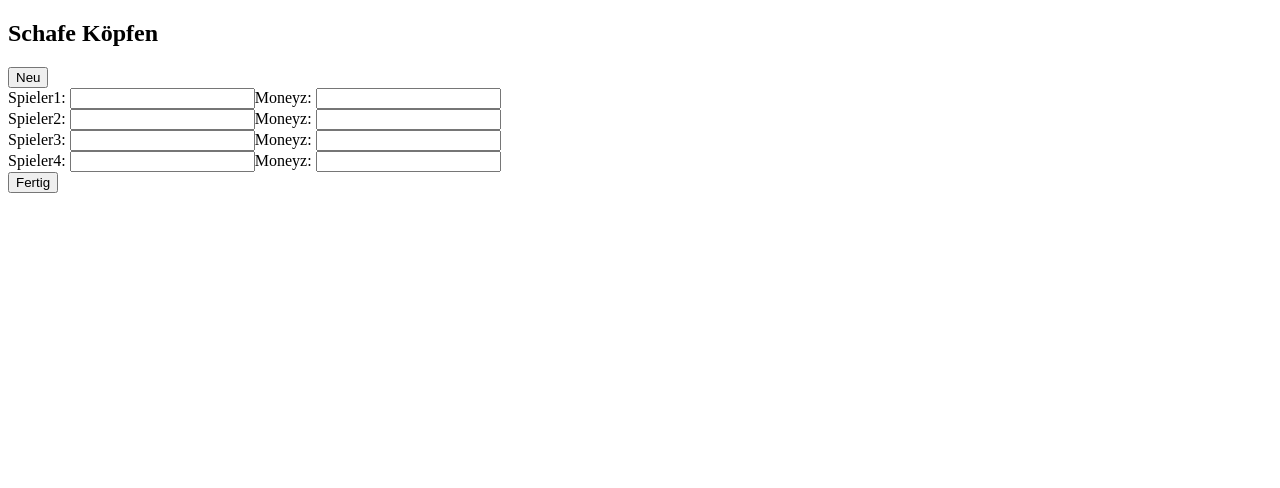
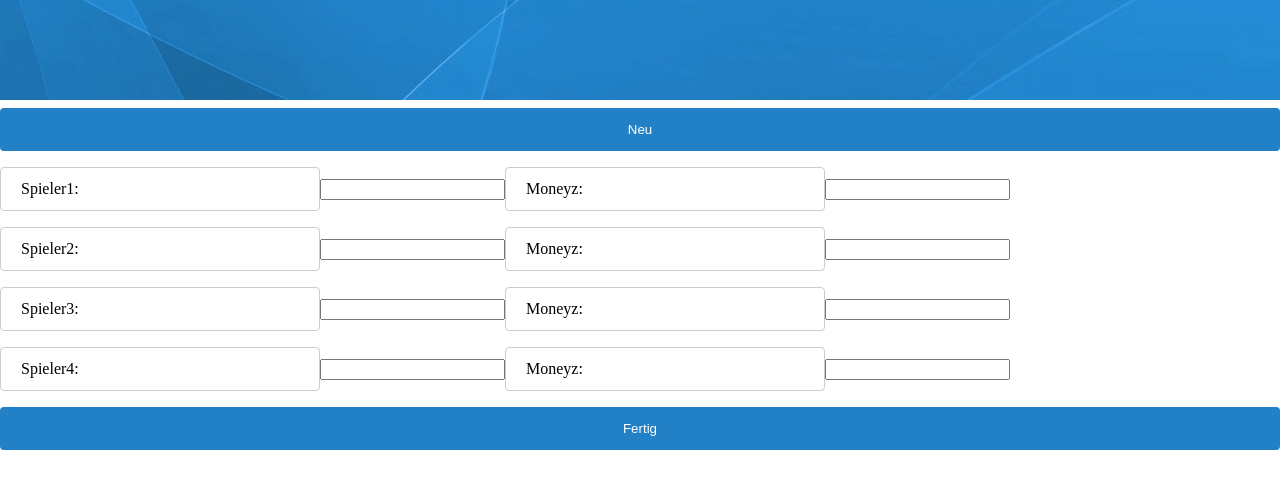
Before and after one commit to SimonFolger/angular-card-table, an Angular app in the folder angular-card-app/: page / in a window 1280 px wide. Shown: the top 488 px of the page. Built offline with nearby package versions, Linux system fonts and the light colour scheme.

Commit message:
added Header, modified css

```diff
--- a/angular-card-app/src/app/app.component.css
+++ b/angular-card-app/src/app/app.component.css
@@ -8,9 +8,39 @@ th, td {
     padding: 8px;
 }
 
-tr:nth-child(even){background-color: #f2f2f2}
+tr:nth-child(even){background-color: #53a6dc}
 
 th {
-    background-color: #4CAF50;
+    background-color:#2280c6;
     color: white;
 }
+
+label {
+  width: 25%;
+    padding: 12px 20px;
+    margin: 8px 0;
+    display: inline-block;
+    border: 1px solid #ccc;
+    border-radius: 4px;
+    box-sizing: border-box;
+}
+
+button {
+  width: 100%;
+    background-color:   #2280c6;
+    color: white;
+    padding: 14px 20px;
+    margin: 8px 0;
+    border: none;
+    border-radius: 4px;
+    cursor: pointer;
+}
+
+button:hover {
+  background-color: #FF5722;
+}
+
+app-header {
+  padding: 0%;
+  margin: 0%;
+}
--- a/angular-card-app/src/app/app.component.html
+++ b/angular-card-app/src/app/app.component.html
@@ -1,4 +1,4 @@
-<h2>Schafe Köpfen</h2>
+<app-header></app-header>
 <button (click)="restart()">Neu</button>
 
 <div *ngIf="tableReady == false">
--- a/angular-card-app/src/app/app.module.ts
+++ b/angular-card-app/src/app/app.module.ts
@@ -5,6 +5,7 @@ import { FormsModule }   from '@angular/forms';
 import { AppComponent } from './app.component';
 import { RouterModule, Routes } from '@angular/router';
 import { NewGameComponent } from './new-game/new-game.component';
+import { HeaderComponent } from './header/header.component';
 
 
 const appRoutes: Routes = [
@@ -14,7 +15,8 @@ const appRoutes: Routes = [
 @NgModule({
   declarations: [
     AppComponent,
-    NewGameComponent
+    NewGameComponent,
+    HeaderComponent
   ],
   imports: [
     BrowserModule,
--- /dev/null
+++ b/angular-card-app/src/app/header/header.component.css
@@ -0,0 +1,8 @@
+.schafskopfen {
+  background-image: url(../../assets/header.jpg);
+  background-repeat: repeat-x;
+  background-position: center;
+  padding: 0%;
+  margin: 0%;
+  height: 100px;
+}
--- /dev/null
+++ b/angular-card-app/src/app/header/header.component.html
@@ -0,0 +1,2 @@
+<div class="schafskopfen">
+</div>
--- /dev/null
+++ b/angular-card-app/src/app/header/header.component.ts
@@ -0,0 +1,16 @@
+import { Component, OnInit } from '@angular/core';
+
+@Component({
+  selector: 'app-header',
+  templateUrl: './header.component.html',
+  styleUrls: ['./header.component.css']
+})
+export class HeaderComponent implements OnInit {
+
+  constructor() {
+  }
+
+  ngOnInit() {
+
+  }
+}
--- a/angular-card-app/src/index.html
+++ b/angular-card-app/src/index.html
@@ -9,6 +9,7 @@
   <link rel="icon" type="image/x-icon" href="favicon.ico">
 </head>
 <body>
+  <header></header>
   <app-root></app-root>
 </body>
 </html>
--- a/angular-card-app/src/styles.css
+++ b/angular-card-app/src/styles.css
@@ -1 +1,5 @@
-/* You can add global styles to this file, and also import other style files */
+body {
+  padding: 0%;
+  margin: 0%;
+
+}
```
Also changed, not shown: angular-card-app/src/assets/header.jpg (added), angular-card-app/src/assets/pattern.jpg (added).
